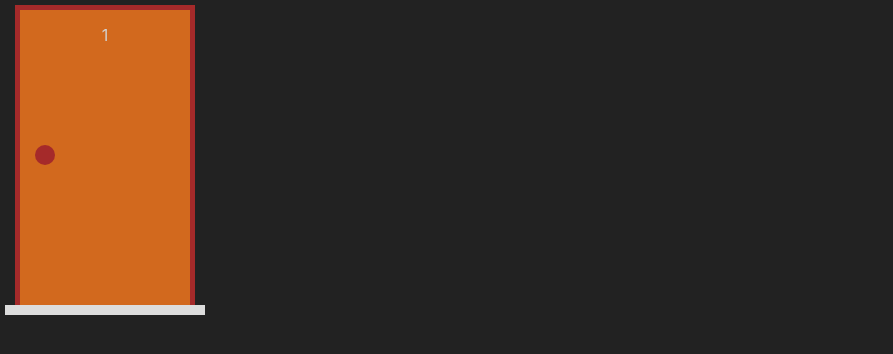
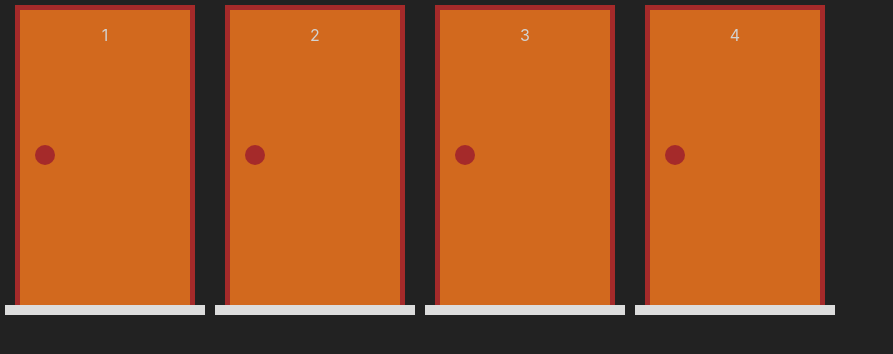
Before and after one commit to batistaerick/monty-hall, a Next.js app: page / in a window 1280 px wide. Shown: the top 354 px of the page, without its empty margins (0-893 px from the left). Built offline with nearby package versions, Linux system fonts and the light colour scheme.

Commit message:
Door array implementation

```diff
--- /dev/null
+++ b/src/functions/doors.ts
@@ -0,0 +1,20 @@
+import DoorModel from "../models/DoorModel";
+
+function createDoors(quantity: number, selected: number): DoorModel[] {
+  return Array.from({ length: quantity }, (_, index) => {
+    const number: number = index + 1;
+    return new DoorModel(number, number === selected);
+  });
+}
+
+function updateDoors(doors: DoorModel[], modifiedDoor: DoorModel): DoorModel[] {
+  return doors.map((door) => {
+    if (door.number === modifiedDoor.number) {
+      return modifiedDoor;
+    } else {
+      return modifiedDoor.opened ? door : door.deselect();
+    }
+  });
+}
+
+export { createDoors, updateDoors };
--- a/src/pages/index.tsx
+++ b/src/pages/index.tsx
@@ -1,16 +1,23 @@
 import type { NextPage } from "next";
 import { useState } from "react";
 import Door from "../components/Door/Door";
+import { createDoors, updateDoors } from "../functions/doors";
 import DoorModel from "../models/DoorModel";
 
 const Home: NextPage = () => {
-  const [door, setDoor] = useState<DoorModel>(new DoorModel(1));
+  const [doors, setDoors] = useState<DoorModel[]>(createDoors(4, 1));
 
-  return (
-    <div style={{ display: "flex", flexDirection: "column" }}>
-      <Door doorModel={door} onChange={setDoor} />
-    </div>
-  );
+  const doorRender = () => {
+    return doors.map((door) => (
+      <Door
+        key={door.number}
+        doorModel={door}
+        onChange={(newDoor) => setDoors(updateDoors(doors, newDoor))}
+      />
+    ));
+  };
+
+  return <div style={{ display: "flex" }}>{doorRender()}</div>;
 };
 
 export default Home;
```
